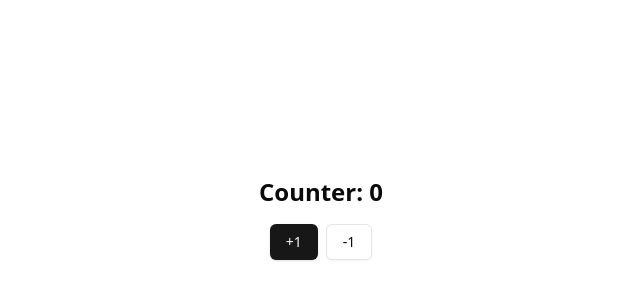
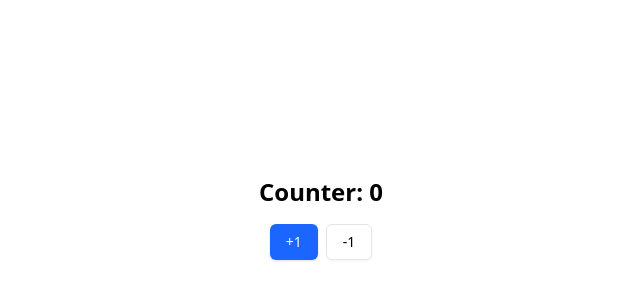
Before and after one commit to inable-it/webridge-frontend, a React (Vite) app: page / in a window 1280 px wide. Shown: the part 182-482 px from the top of the page, without its empty margins (319-959 px from the left). Built offline with nearby package versions, Linux system fonts and the light colour scheme.

Commit message:
style: :lipstick: CSS 변수 기반 색상값 매핑

```diff
--- a/src/index.css
+++ b/src/index.css
@@ -4,16 +4,56 @@
 
 @layer base {
   :root {
-    --background: 0 0% 100%;
-    --foreground: 0 0% 3.9%;
-    --card: 0 0% 100%;
-    --card-foreground: 0 0% 3.9%;
-    --popover: 0 0% 100%;
-    --popover-foreground: 0 0% 3.9%;
-    --primary: 0 0% 9%;
-    --primary-foreground: 0 0% 98%;
-    --secondary: 0 0% 96.1%;
-    --secondary-foreground: 0 0% 9%;
+    /* ===== Brand Colors ===== */
+    --primary: 220 100% 55%; /* #155DEC */
+    --primary-foreground: 0 0% 100%; /* white text on primary */
+
+    --secondary: 220 100% 75%; /* #6C9AFF */
+    --secondary-foreground: 0 0% 100%;
+
+    /* ===== Grayscale (Neutral) ===== */
+    --gray-25: 0 0% 99%; /* #FCFCFD */
+    --gray-50: 210 20% 98%; /* #F9FAFB */
+    --gray-100: 210 20% 95%; /* #F2F4F7 */
+    --gray-200: 210 20% 92%; /* #E4E7EC */
+    --gray-300: 220 20% 85%; /* #D0D5DD */
+    --gray-400: 220 13% 60%; /* #98A2B3 */
+    --gray-500: 220 10% 45%; /* #667085 */
+    --gray-600: 220 15% 30%; /* #475467 */
+    --gray-700: 220 25% 20%; /* #344054 */
+    --gray-800: 220 30% 15%; /* #1D2939 */
+    --gray-900: 220 35% 10%; /* #101828 */
+    --gray-950: 220 40% 5%; /* #0C111D */
+
+    /* ===== Indigo Colors ===== */
+    --indigo-25: 225 100% 98%; /* #F5F8FF */
+    --indigo-50: 225 100% 95%; /* #EEF4FF */
+    --indigo-100: 225 100% 90%; /* #E0EAFF */
+    --indigo-200: 225 90% 80%; /* #C7D7FE */
+    --indigo-300: 225 85% 70%; /* #A4BCFD */
+    --indigo-400: 225 80% 60%; /* #98B9F9 */
+    --indigo-500: 225 70% 50%; /* #6172F3 */
+    --indigo-600: 225 70% 45%; /* #444CE7 */
+    --indigo-700: 240 70% 45%; /* #3538CD */
+    --indigo-800: 240 70% 40%; /* #2D31A6 */
+    --indigo-900: 240 70% 35%; /* #2D3282 */
+    --indigo-950: 240 70% 30%; /* #1F235B */
+
+    /* ===== Blue Colors ===== */
+    --blue-25: 210 100% 97%; /* #F5FAFF */
+    --blue-50: 210 100% 95%; /* #EFF8FF */
+    --blue-100: 210 100% 90%; /* #D1E9FF */
+    --blue-200: 210 100% 80%; /* #B2DDFF */
+    --blue-300: 210 100% 70%; /* #84CAFF */
+    --blue-400: 210 100% 60%; /* #53B1FD */
+    --blue-500: 210 100% 55%; /* #2E90FA */
+    --blue-600: 220 100% 50%; /* #1570EF */
+    --blue-700: 230 100% 45%; /* #175CD3 */
+    --blue-800: 230 70% 35%; /* #1849A9 */
+    --blue-900: 230 60% 30%; /* #194185 */
+    --blue-950: 230 50% 20%; /* #102A56 */
+
+    /* ===== System Colors ===== */
     --muted: 0 0% 96.1%;
     --muted-foreground: 0 0% 45.1%;
     --accent: 0 0% 96.1%;
@@ -23,14 +63,20 @@
     --border: 0 0% 89.8%;
     --input: 0 0% 89.8%;
     --ring: 0 0% 3.9%;
-    --chart-1: 12 76% 61%;
-    --chart-2: 173 58% 39%;
-    --chart-3: 197 37% 24%;
-    --chart-4: 43 74% 66%;
-    --chart-5: 27 87% 67%;
-    --radius: 0.5rem
+
+    /* ===== Chart Palette ===== */
+    --chart-1: 220 70% 50%;
+    --chart-2: 160 60% 45%;
+    --chart-3: 30 80% 55%;
+    --chart-4: 280 65% 60%;
+    --chart-5: 340 75% 55%;
+
+    /* ===== Radius ===== */
+    --radius: 0.5rem;
   }
+
   .dark {
+    /* 기존 다크모드 색상 유지 */
     --background: 0 0% 3.9%;
     --foreground: 0 0% 98%;
     --card: 0 0% 3.9%;
@@ -54,7 +100,7 @@
     --chart-2: 160 60% 45%;
     --chart-3: 30 80% 55%;
     --chart-4: 280 65% 60%;
-    --chart-5: 340 75% 55%
+    --chart-5: 340 75% 55%;
   }
 }
 
```
